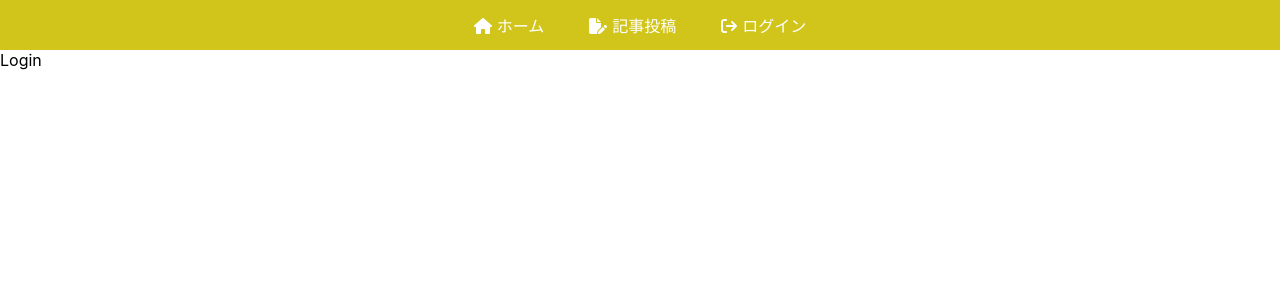
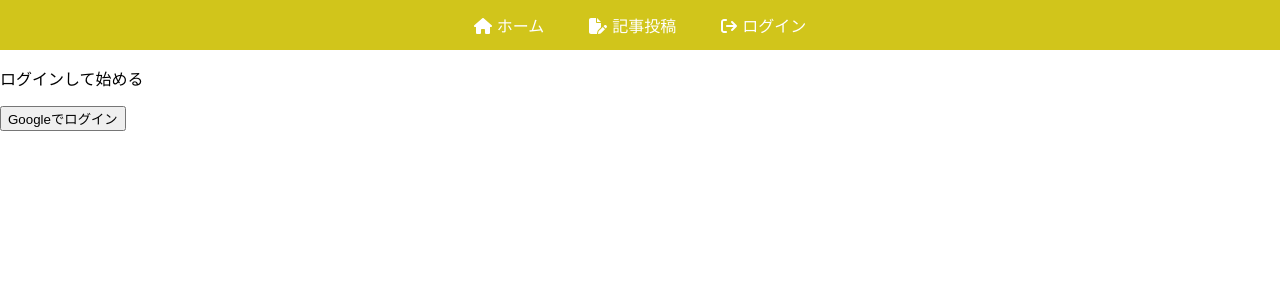
Before and after one commit to snowKuramasa/blog-with-react-and-firebase, a React (Create React App) app: page /login in a window 1280 px wide. Shown: the top 300 px of the page. Built offline with nearby package versions, Linux system fonts and the light colour scheme.

Commit message:
ログイン処理追加

```diff
--- a/src/App.js
+++ b/src/App.js
@@ -5,16 +5,21 @@
 import Login from './components/Login';
 import Logout from './components/Logout';
 import Navbar from './components/Navbar';
+import { useState } from 'react';
 
 
 function App() {
+
+  //ログインしているかどうかの状態変数
+  const [isAuth, setIsAuth] = useState(false);
+
   return (
     <Router>
       <Navbar />
       <Routes>
         <Route path="/" element={<Home />}></Route>
         <Route path="/createpost" element={<CreatePost />}></Route>
-        <Route path="/login" element={<Login />}></Route>
+        <Route path="/login" element={<Login setIsAuth={setIsAuth} />}></Route>
         <Route path="/logout" element={<Logout />}></Route>
       </Routes>
     </Router>
--- a/src/components/Login.js
+++ b/src/components/Login.js
@@ -1,7 +1,29 @@
+import { signInWithPopup } from 'firebase/auth'
 import React from 'react'
+import {auth, provider} from '../firebase';
+import { useNavigate } from 'react-router-dom';
 
-export default function Login() {
+
+export default function Login({setIsAuth}) {
+
+  //リダイレクト処理
+  const navigate = useNavigate();
+
+  const loginWithGoogle = () => {
+    //Googleでログイン
+    signInWithPopup(auth, provider).then((result) => {
+      //ローカルストレージへログイン情報を保存
+      localStorage.setItem("isAuth",true)
+      setIsAuth(true)
+      console.log(result)
+      navigate("/")
+    });
+  }
+
   return (
-    <div>Login</div>
+    <div>
+      <p>ログインして始める</p>
+      <button onClick={loginWithGoogle}>Googleでログイン</button>
+    </div>
   )
 }
```
